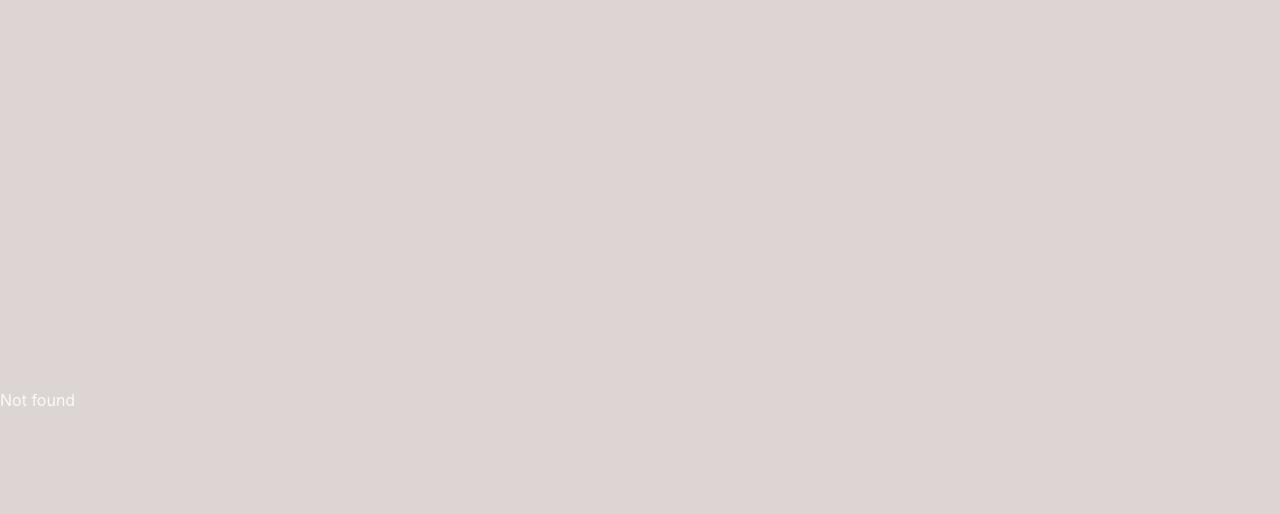
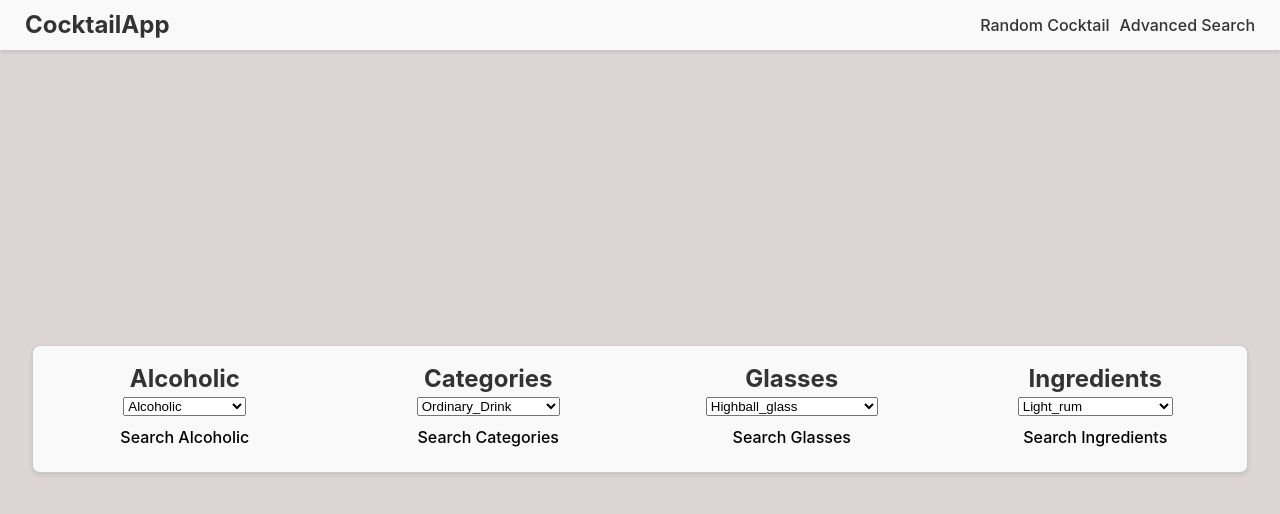
Before and after one commit to Daniere-Mathieu/react_cours, a React (Vite) app in the folder 3_cocktailApp/: page /advanced-search in a window 1280 px wide. Shown: the top 514 px of the page. Built offline with nearby package versions, Linux system fonts and the light colour scheme.

Commit message:
make advanced search and random

```diff
--- a/3_cocktailApp/src/App.css
+++ b/3_cocktailApp/src/App.css
@@ -42,6 +42,9 @@
   border-radius: 50%;
   border-top: 4px solid #fff;
   animation: spin 1.5s cubic-bezier(0.68, -0.55, 0.27, 1.55) infinite;
+  position: absolute;
+  top: 50%;
+  left: 50%;
 }
 
 @keyframes spin {
@@ -146,6 +149,8 @@
   display: grid;
   grid-template-columns: repeat(4, 1fr);
   gap: 20px;
+  width: 100%;
+  position: relative;
 }
 @media only screen and (max-width: 600px) {
   .list-container {
@@ -172,8 +177,9 @@ a:hover {
   box-shadow: 0 2px 4px rgba(0, 0, 0, 0.1);
   position: absolute;
   top: 0;
-  justify-content: flex-start;
+  justify-content: space-between;
   padding: 0 25px;
+  overflow: hidden;
 }
 .header-title {
   font-size: 24px;
@@ -186,7 +192,7 @@ a:hover {
   color: #5a5151;
 }
 main {
-  max-width: 1600px;
+  max-width: 1480px;
   margin: 0 auto;
   padding: 2rem;
   text-align: center;
@@ -196,3 +202,46 @@ main {
   width: 100%;
   padding-top: 75px;
 }
+.header-nav {
+  display: flex;
+  align-items: center;
+  justify-content: center;
+  gap: 10px;
+}
+.header-nav-link {
+  color: #333;
+  cursor: pointer;
+}
+.header-nav-link:hover {
+  color: #5a5151;
+}
+* {
+  box-sizing: border-box;
+}
+.form-wrapper {
+  display: flex;
+  justify-content: space-around;
+  align-items: center;
+  width: 100%;
+  background-color: #f9f9f9;
+  color: #333;
+  margin-bottom: 25px;
+  box-shadow: 0 2px 4px rgba(0, 0, 0, 0.1);
+  border: 1px solid #ccc;
+  border-radius: 8px;
+}
+.form {
+  display: flex;
+  flex-direction: column;
+  align-items: center;
+  justify-content: center;
+  width: 100%;
+  padding: 15px 0px;
+}
+h2 {
+  margin: 0;
+}
+
+.search-by {
+  color: #333;
+}
--- a/3_cocktailApp/src/Cocktail.ts
+++ b/3_cocktailApp/src/Cocktail.ts
@@ -167,11 +167,12 @@ export class Cocktail {
     return result;
   }
 
-  public async getRandom(): Promise<ICocktailFilter | null> {
+  public async getRandom(): Promise<IDrinkFilter | null> {
     const result = await this._fetchApi<ICocktail>(CocktailEndpoints.RANDOM);
 
     if (result) {
-      return this.transformCocktailToCocktailFilter(result);
+      return this.transformCocktailToCocktailFilter(result)
+        .drinks[0] as IDrinkFilter;
     }
     return result;
   }
--- a/3_cocktailApp/src/components/Header.tsx
+++ b/3_cocktailApp/src/components/Header.tsx
@@ -1,4 +1,4 @@
-import { useNavigate } from 'react-router-dom';
+import { Link, useNavigate } from 'react-router-dom';
 function Header() {
     const navigate = useNavigate();
 
@@ -10,6 +10,10 @@ function Header() {
         <header className="header">
           <h1 className="header-title" onClick={handleClick} >CocktailApp</h1>
 
+          <nav className="header-nav">
+                <Link to="/random" className='header-nav-link'>Random Cocktail</Link>
+                <Link to="/advanced-search" className='header-nav-link'>Advanced Search</Link>
+            </nav>
         </header>
       );
 }
--- /dev/null
+++ b/3_cocktailApp/src/hooks/useCocktailsByEnums.ts
@@ -0,0 +1,44 @@
+import { useState } from "react";
+import { Cocktail } from "../Cocktail";
+import { ICocktailFilter } from "../interfaces/ICocktailFilter";
+
+export function useCocktailsByEnums() {
+  const [cocktail, setCocktail] = useState<ICocktailFilter | null>(null);
+  const [loading, setLoading] = useState<boolean>(true);
+  const cocktailClass = Cocktail.getInstance();
+
+  async function getCocktailsByCategory(category: string) {
+    setLoading(true);
+
+    setCocktail(await cocktailClass.getByCategory(category));
+    setLoading(false);
+  }
+  async function getCocktailsByGlass(glass: string) {
+    setLoading(true);
+
+    setCocktail(await cocktailClass.getByGlass(glass));
+    setLoading(false);
+  }
+  async function getCocktailsByIngredient(ingredient: string) {
+    setLoading(true);
+
+    setCocktail(await cocktailClass.getByIngredient(ingredient));
+    setLoading(false);
+  }
+  async function getCocktailsByAlcoholic(alcoholic: string) {
+    setLoading(true);
+
+    console.log(alcoholic);
+    setCocktail(await cocktailClass.getByAlcoholic(alcoholic));
+    setLoading(false);
+  }
+
+  return {
+    cocktail,
+    loading,
+    getCocktailsByCategory,
+    getCocktailsByGlass,
+    getCocktailsByIngredient,
+    getCocktailsByAlcoholic,
+  };
+}
--- /dev/null
+++ b/3_cocktailApp/src/hooks/useEnums.ts
@@ -0,0 +1,25 @@
+import { Alcoholic } from "../enums/Alcoholic";
+import { Category } from "../enums/Category";
+import { Glass } from "../enums/Glass";
+import { Ingredient } from "../enums/Ingredient";
+
+export function useEnums() {
+  function getCategories(): string[] {
+    return Object.values(Category).filter((value) => typeof value === "string");
+  }
+  function getIngredients(): string[] {
+    return Object.values(Ingredient).filter(
+      (value) => typeof value === "string"
+    );
+  }
+  function getAlcoholic(): string[] {
+    return Object.values(Alcoholic).filter(
+      (value) => typeof value === "string"
+    );
+  }
+  function getGlasses(): string[] {
+    return Object.values(Glass).filter((value) => typeof value === "string");
+  }
+
+  return { getCategories, getIngredients, getAlcoholic, getGlasses };
+}
--- /dev/null
+++ b/3_cocktailApp/src/hooks/useRandomCocktail.ts
@@ -0,0 +1,22 @@
+import { useState, useEffect } from "react";
+import { Cocktail } from "../Cocktail";
+import { IDrinkFilter } from "../interfaces/ICocktailFilter";
+
+export function useRandomCocktail() {
+  const [cocktail, setCocktail] = useState<IDrinkFilter | null>(null);
+  const [loading, setLoading] = useState<boolean>(true);
+
+  async function getCocktail() {
+    setLoading(true);
+
+    const cocktail = Cocktail.getInstance();
+    setCocktail(await cocktail.getRandom());
+    setLoading(false);
+  }
+
+  useEffect(() => {
+    getCocktail();
+  }, []);
+
+  return { cocktail, loading, getCocktail };
+}
--- /dev/null
+++ b/3_cocktailApp/src/pages/AdvancedSearch.tsx
@@ -0,0 +1,150 @@
+import { FormEvent, useState } from "react";
+import MainLayout from "../layouts/MainLayout";
+import { useEnums } from "../hooks/useEnums";
+import { useCocktailsByEnums } from "../hooks/useCocktailsByEnums";
+import Card from "../components/Card";
+import Loading from "../components/Loading";
+
+function AdvancedSearch() {
+  const { getAlcoholic, getCategories, getGlasses, getIngredients } =
+    useEnums();
+  const {
+    cocktail,
+    loading,
+    getCocktailsByCategory,
+    getCocktailsByAlcoholic,
+    getCocktailsByGlass,
+    getCocktailsByIngredient,
+  } = useCocktailsByEnums();
+
+  const [categories] = useState<string[]>(getCategories());
+  const [alcoholic] = useState<string[]>(getAlcoholic());
+  const [glasses] = useState<string[]>(getGlasses());
+  const [ingredients] = useState<string[]>(getIngredients());
+
+  const [selectedAlcoholic, setSelectedAlcoholic] = useState<string>(
+    alcoholic[0]
+  );
+  const [selectedCategory, setSelectedCategory] = useState<string>(
+    categories[0]
+  );
+  const [selectedGlass, setSelectedGlass] = useState<string>(glasses[0]);
+  const [selectedIngredient, setSelectedIngredient] = useState<string>(
+    ingredients[0]
+  );
+
+  const [hasSubmitted, setHasSubmitted] = useState<boolean>(false);
+
+  const [searchBy, setSearchBy] = useState<string>("");
+
+  const handleSubmitAlcoholic = (event: FormEvent) => {
+    event.preventDefault();
+
+    setHasSubmitted(true);
+    getCocktailsByAlcoholic(selectedAlcoholic);
+    setSearchBy(selectedAlcoholic);
+  };
+
+  const handleSubmitCategories = (event: FormEvent) => {
+    event.preventDefault();
+    setHasSubmitted(true);
+    getCocktailsByCategory(selectedCategory);
+    setSearchBy(selectedCategory);
+  };
+
+  const handleSubmitGlasses = (event: FormEvent) => {
+    event.preventDefault();
+    setHasSubmitted(true);
+    getCocktailsByGlass(selectedGlass);
+    setSearchBy(selectedGlass);
+  };
+
+  const handleSubmitIngredients = (event: FormEvent) => {
+    event.preventDefault();
+    setHasSubmitted(true);
+    getCocktailsByIngredient(selectedIngredient);
+    setSearchBy(selectedIngredient);
+  };
+
+  return (
+    <MainLayout>
+      <div className="form-wrapper">
+        <form onSubmit={handleSubmitAlcoholic} className="form">
+          <h2>Alcoholic</h2>
+          <select
+            value={selectedAlcoholic}
+            onChange={(e) => setSelectedAlcoholic(e.target.value)}
+          >
+            {alcoholic.map((option) => (
+              <option key={option} value={option}>
+                {option}
+              </option>
+            ))}
+          </select>
+          <button type="submit">Search Alcoholic</button>
+        </form>
+        <form onSubmit={handleSubmitCategories} className="form">
+          <h2>Categories</h2>
+          <select
+            value={selectedCategory}
+            onChange={(e) => setSelectedCategory(e.target.value)}
+          >
+            {categories.map((option) => (
+              <option key={option} value={option}>
+                {option}
+              </option>
+            ))}
+          </select>
+          <button type="submit">Search Categories</button>
+        </form>
+        <form onSubmit={handleSubmitGlasses} className="form">
+          <h2>Glasses</h2>
+          <select
+            value={selectedGlass}
+            onChange={(e) => setSelectedGlass(e.target.value)}
+          >
+            {glasses.map((option) => (
+              <option key={option} value={option}>
+                {option}
+              </option>
+            ))}
+          </select>
+          <button type="submit">Search Glasses</button>
+        </form>
+        <form onSubmit={handleSubmitIngredients} className="form">
+          <h2>Ingredients</h2>
+          <select
+            value={selectedIngredient}
+            onChange={(e) => setSelectedIngredient(e.target.value)}
+          >
+            {ingredients.map((option) => (
+              <option key={option} value={option}>
+                {option}
+              </option>
+            ))}
+          </select>
+          <button type="submit">Search Ingredients</button>
+        </form>
+      </div>
+      {hasSubmitted && <p className="search-by">search by : {searchBy} </p>}
+      <div className="list-container">
+        {hasSubmitted && loading ? (
+          <Loading />
+        ) : (
+          cocktail?.drinks.map((drink, index) => {
+            return (
+              <Card
+                key={index}
+                picture={drink.strDrinkThumb}
+                title={drink.strDrink}
+                id={drink.idDrink}
+              />
+            );
+          })
+        )}
+      </div>
+    </MainLayout>
+  );
+}
+
+export default AdvancedSearch;
--- a/3_cocktailApp/src/pages/CocktailDetail.tsx
+++ b/3_cocktailApp/src/pages/CocktailDetail.tsx
@@ -10,7 +10,6 @@ function CocktailDetail() {
 
   const { cocktail, loading } = useCocktail(id as string);
 
-  // Wrap the returned JSX in the MainLayout component
   return (
     <MainLayout>
       {loading ? <Loading /> : cocktail ? <Detail drink={cocktail} /> : <div>Not found</div>}
--- a/3_cocktailApp/src/pages/Cocktails.tsx
+++ /dev/null
@@ -1,5 +0,0 @@
-function Cocktails() {
-  return <></>;
-}
-
-export default Cocktails;
--- a/3_cocktailApp/src/pages/Random.tsx
+++ b/3_cocktailApp/src/pages/Random.tsx
@@ -1,5 +1,16 @@
+import Detail from "../components/Detail";
+import Loading from "../components/Loading";
+import { useRandomCocktail } from "../hooks/useRandomCocktail";
+import MainLayout from "../layouts/MainLayout";
+
 function Random() {
-  return <></>;
+  const { cocktail, loading } = useRandomCocktail();
+
+  return (
+    <MainLayout>
+      {loading ? <Loading /> : cocktail ? <Detail drink={cocktail} /> : <div>Not found</div>}
+    </MainLayout>
+  );
 }
 
 export default Random;
```
Also changed, not shown: 3_cocktailApp/src/routes.tsx (+5 -5 lines).
